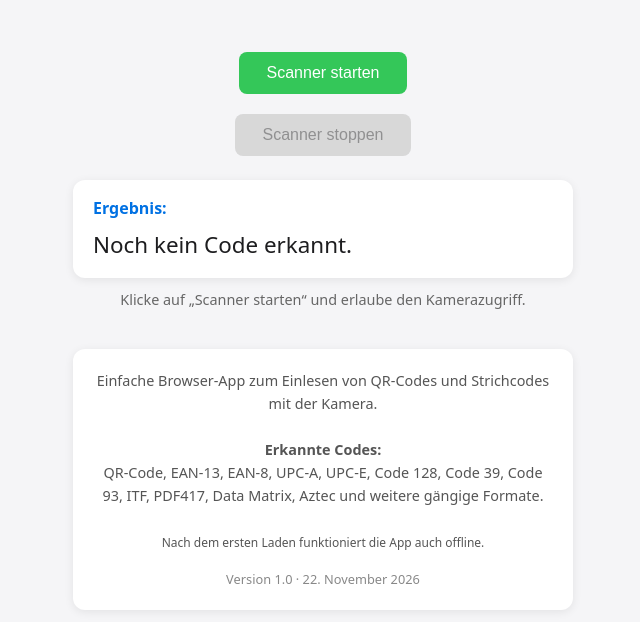
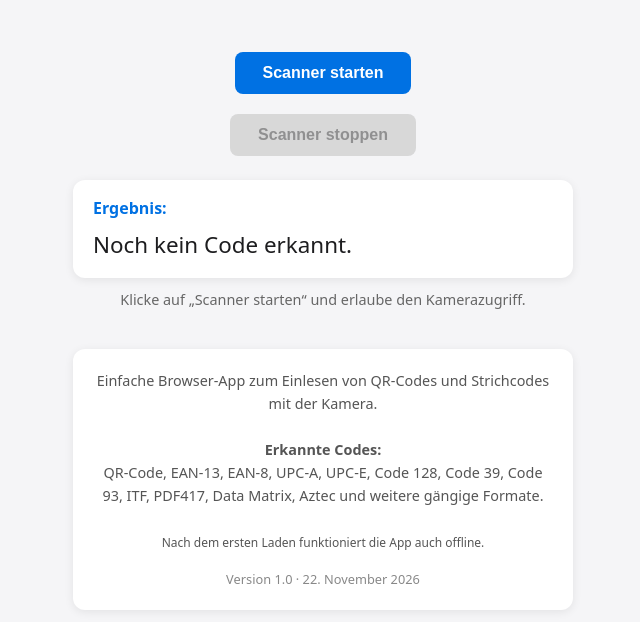
Before and after one commit to Carlostea-wwe/qr-code-scanner, a plain HTML site: page index.html in a window 1280 px wide. Shown: the part 62-684 px from the top of the page, without its empty margins (317-957 px from the left). Drawn offline with Linux system fonts and the light colour scheme; a script that the page names is missing.

Commit message:
Increase button color contrast for better accessibility

```diff
--- a/index.html
+++ b/index.html
@@ -70,18 +70,19 @@
       color: white;
       cursor: pointer;
       transition: background 0.2s, opacity 0.2s;
+      font-weight: 600;
     }
     #startButton {
-      background: #34c759;
+      background: #0071e3;
     }
     #startButton:hover {
-      background: #30b350;
+      background: #005bb5;
     }
     #stopButton {
-      background: #ff3b30;
+      background: #ff9500;
     }
     #stopButton:hover {
-      background: #e6352b;
+      background: #e68600;
     }
     button:disabled {
       background: #ccc !important;
```
